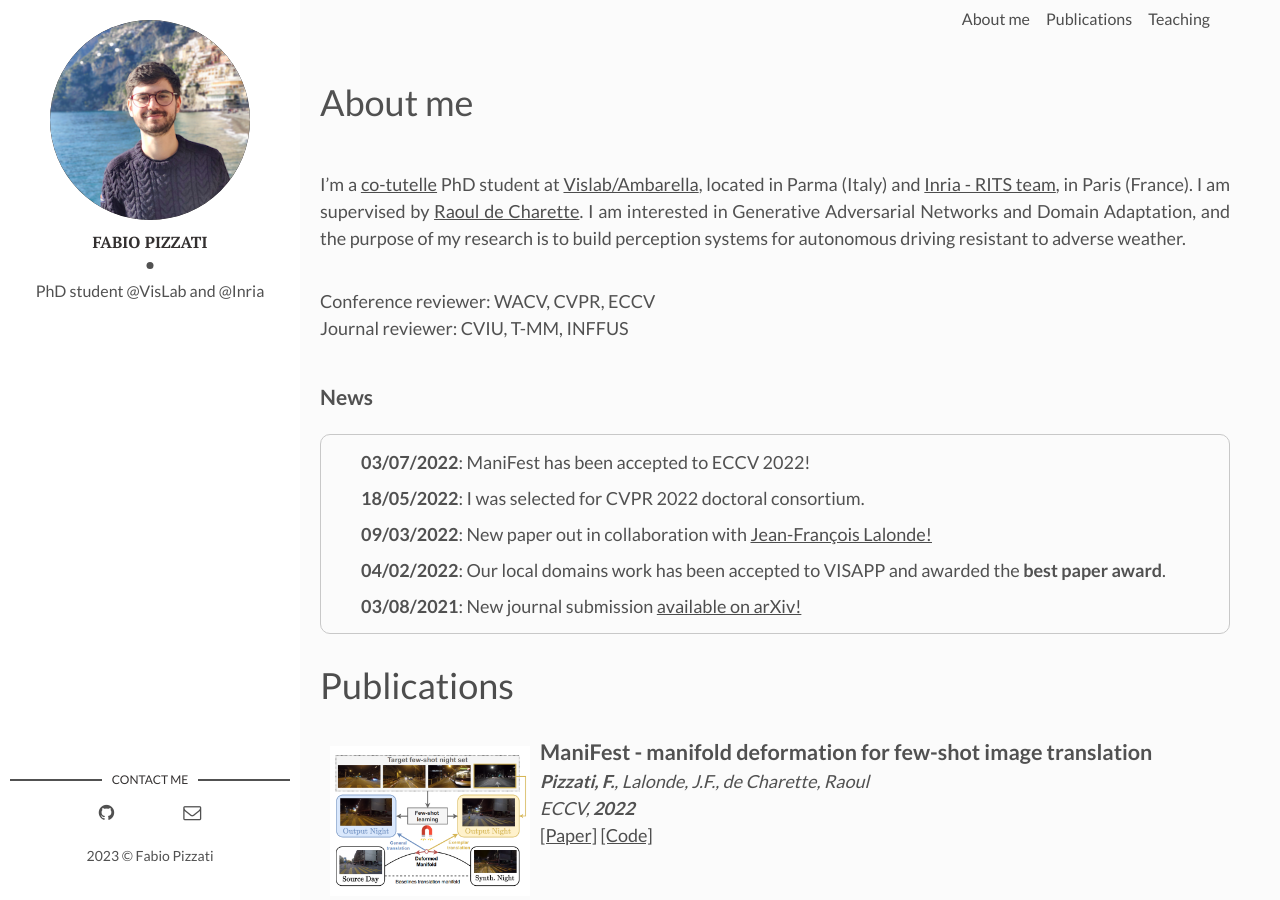
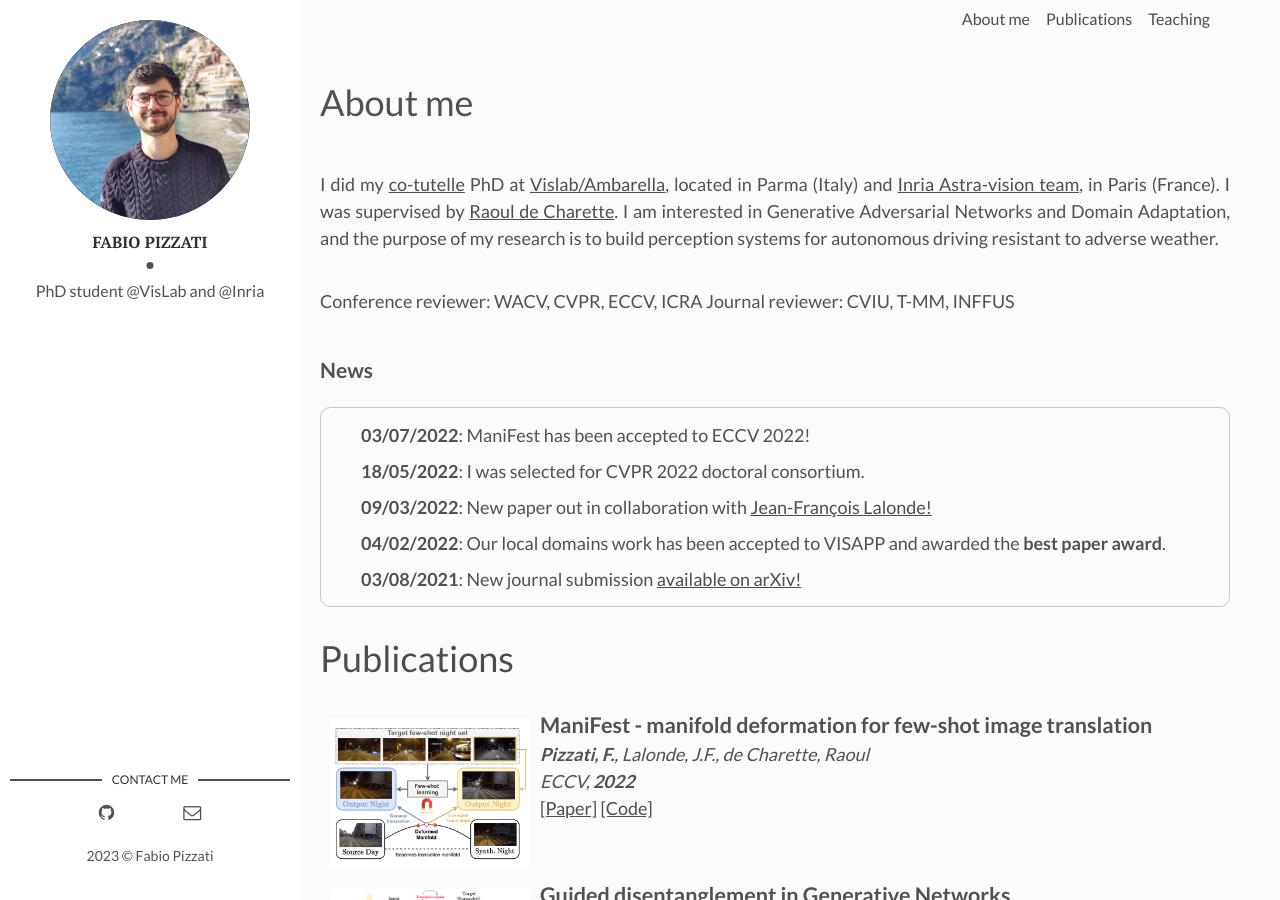
Before and after one commit to fabvio/fabvio.github.io, a Jekyll site: the page built from index.html, in a window 1280 px wide and 900 px high. Built offline with Jekyll 4.4.1, drawn with Linux system fonts in a browser that asks for light colours; a style sheet for code colours, icons or effects is not loaded.

Commit message:
Update _about.md

```diff
--- a/_contents/_about.md
+++ b/_contents/_about.md
@@ -1,5 +1,5 @@
 # About me
-I'm a [co-tutelle](https://www.jessicaanneyoung.com/blog-1/2017/9/8/cotutelle) PhD student at [Vislab/Ambarella](https://www.vislab.it), located in Parma (Italy) and [Inria - RITS team](https://team.inria.fr/rits/computer-vision/), in Paris (France). I am supervised by [Raoul de Charette](https://team.inria.fr/rits/membres/raoul-de-charette/). I am interested in Generative Adversarial Networks and Domain Adaptation, and the purpose of my research is to build perception systems for autonomous driving resistant to adverse weather.
+I did my [co-tutelle](https://www.jessicaanneyoung.com/blog-1/2017/9/8/cotutelle) PhD at [Vislab/Ambarella](https://www.vislab.it), located in Parma (Italy) and [Inria Astra-vision team](https://team.inria.fr/rits/computer-vision/), in Paris (France). I was supervised by [Raoul de Charette](https://team.inria.fr/rits/membres/raoul-de-charette/). I am interested in Generative Adversarial Networks and Domain Adaptation, and the purpose of my research is to build perception systems for autonomous driving resistant to adverse weather.
 
-Conference reviewer: WACV, CVPR, ECCV
+Conference reviewer: WACV, CVPR, ECCV, ICRA
 Journal reviewer: CVIU, T-MM, INFFUS
```
